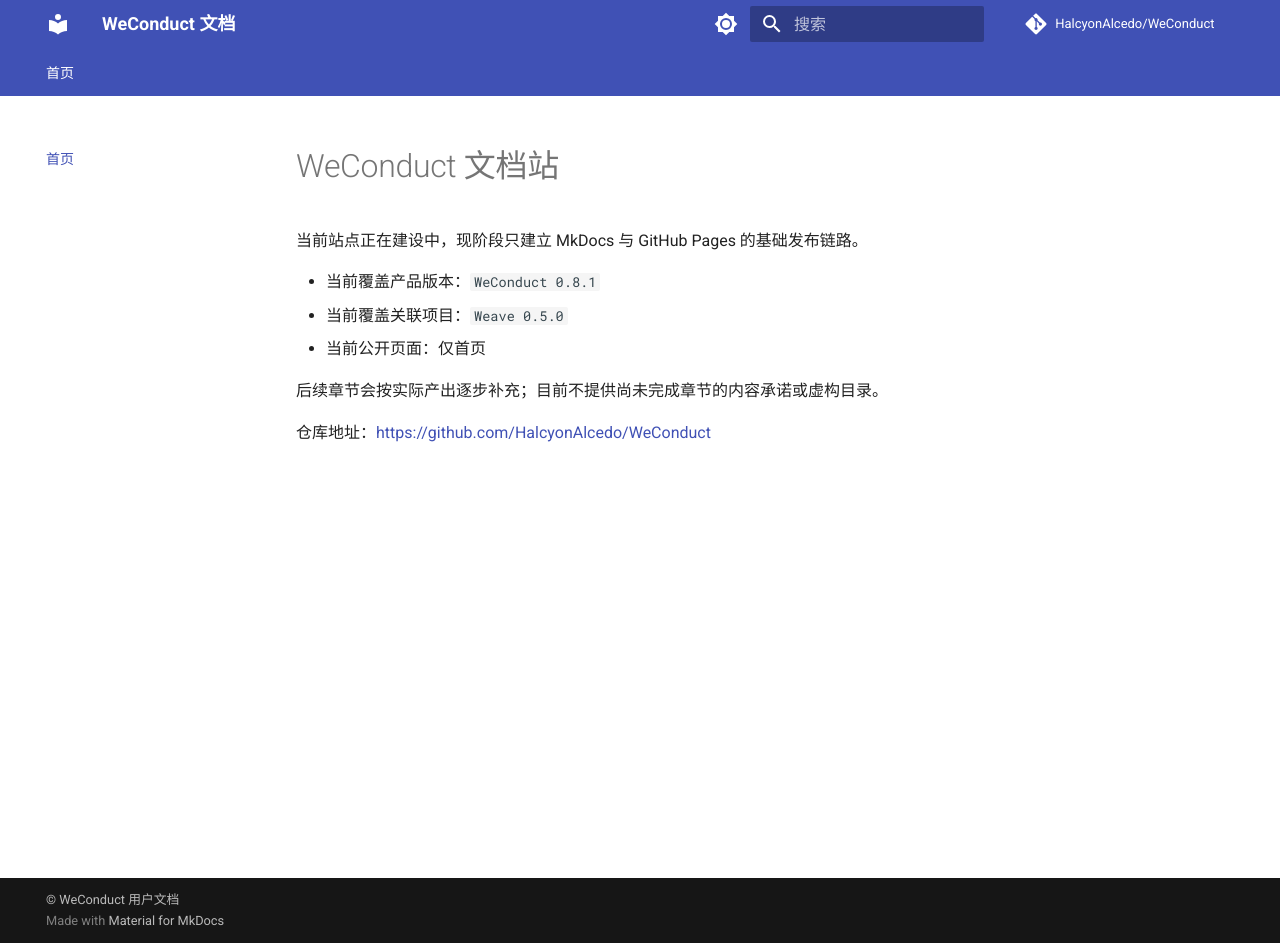
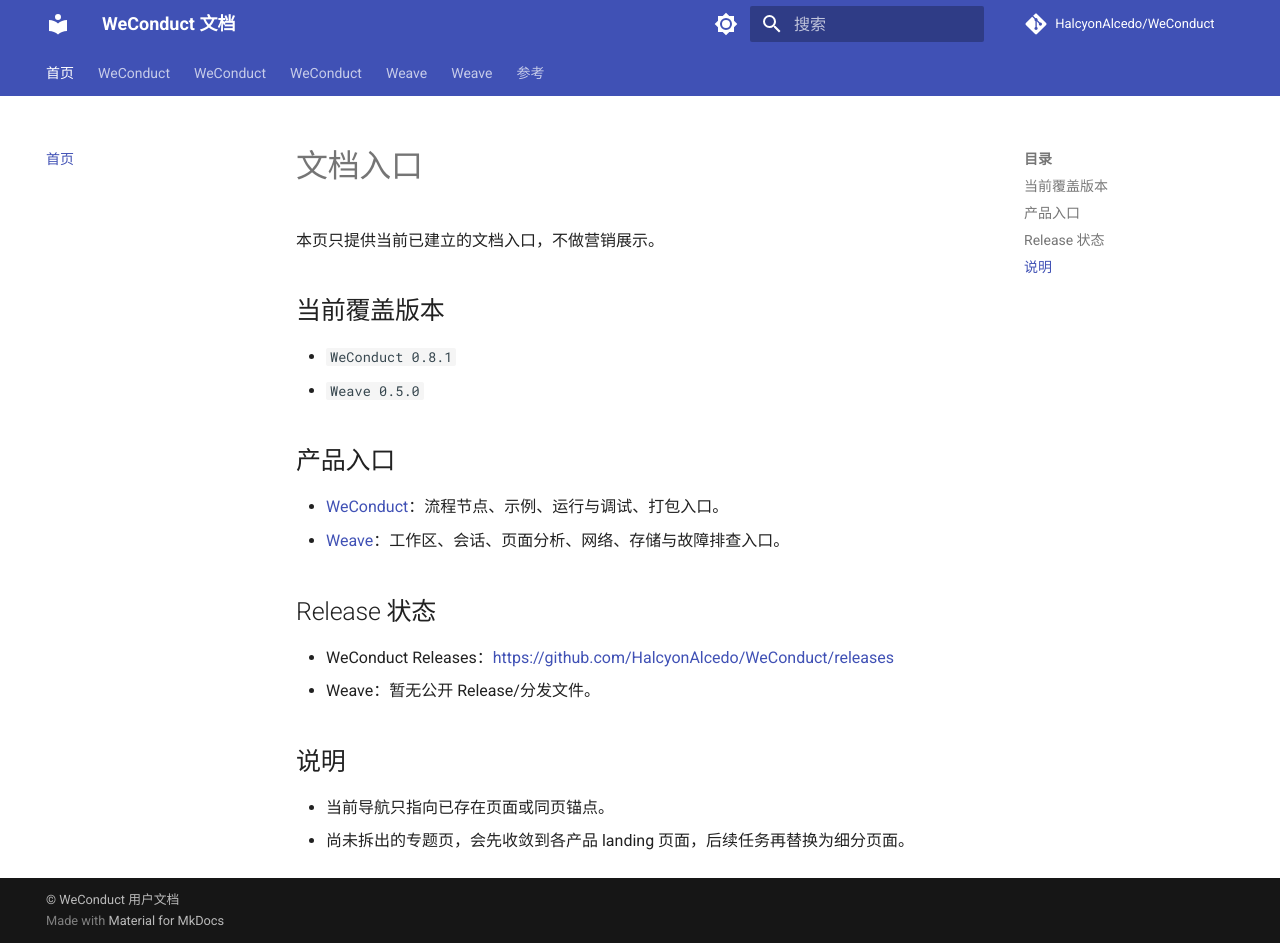
Before and after one commit to HalcyonAlcedo/WeConduct, an MkDocs documentation site: the page built from docs/index.md, in a window 1280 px wide and 943 px high. Built offline with MkDocs 1.6.1 and Material for MkDocs 9.7.7, drawn with Linux system fonts in a browser that asks for light colours; comment, search, counter and statistics services are not loaded.

```diff
--- a/docs/index.md
+++ b/docs/index.md
@@ -4,14 +4,26 @@ version: latest
 doc_id: site:index
 ---
 
-# WeConduct 文档站
+# 文档入口
 
-当前站点正在建设中，现阶段只建立 MkDocs 与 GitHub Pages 的基础发布链路。
+本页只提供当前已建立的文档入口，不做营销展示。
 
-- 当前覆盖产品版本：`WeConduct 0.8.1`
-- 当前覆盖关联项目：`Weave 0.5.0`
-- 当前公开页面：仅首页
+## 当前覆盖版本
 
-后续章节会按实际产出逐步补充；目前不提供尚未完成章节的内容承诺或虚构目录。
+- `WeConduct 0.8.1`
+- `Weave 0.5.0`
 
-仓库地址：<https://github.com/HalcyonAlcedo/WeConduct>
+## 产品入口
+
+- [WeConduct](weconduct/index.md)：流程节点、示例、运行与调试、打包入口。
+- [Weave](weave/index.md)：工作区、会话、页面分析、网络、存储与故障排查入口。
+
+## Release 状态
+
+- WeConduct Releases：<https://github.com/HalcyonAlcedo/WeConduct/releases>
+- Weave：暂无公开 Release/分发文件。
+
+## 说明
+
+- 当前导航只指向已存在页面或同页锚点。
+- 尚未拆出的专题页，会先收敛到各产品 landing 页面，后续任务再替换为细分页面。
--- a/mkdocs.yml
+++ b/mkdocs.yml
@@ -62,3 +62,9 @@ extra_css:
 
 nav:
   - 首页: index.md
+  - WeConduct: weconduct/index.md
+  - 内置节点: weconduct/index.md
+  - 示例: weconduct/index.md
+  - Weave: weave/index.md
+  - 故障排查: weave/index.md
+  - 参考: weconduct/reference/embedded-graphs.md
```
Also changed, not shown: docs/weave/index.md (added, +40 -0 lines), docs/weconduct/index.md (added, +40 -0 lines), 1 other file.
